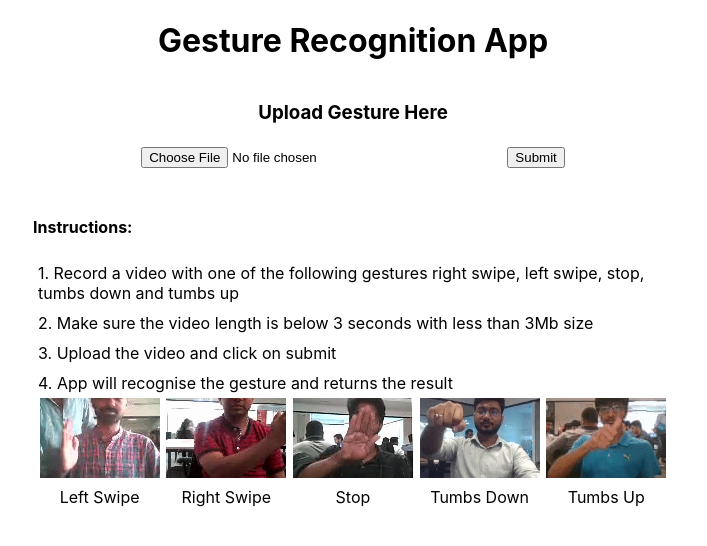
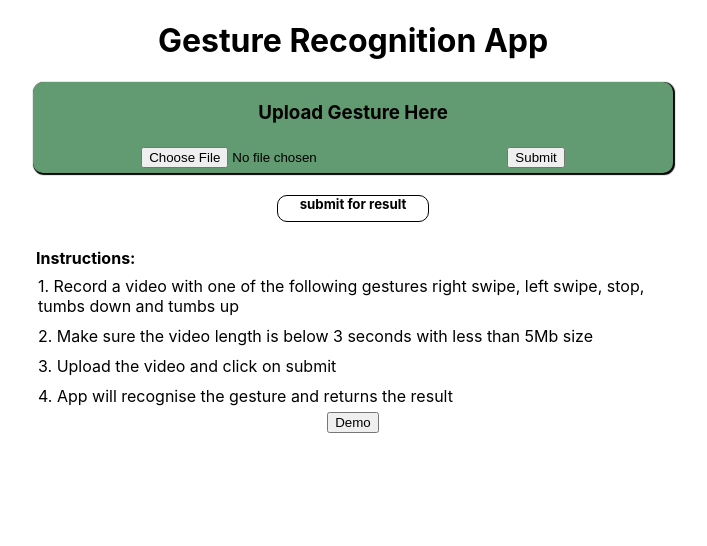
Before and after one commit to SPramod12/gesture-recognition, a React (Create React App) app: page / in a window 1280 px wide. Shown: the top 546 px of the page, without its empty margins (287-994 px from the left). Built offline with nearby package versions, Linux system fonts and the light colour scheme; the HTML template or start-up script is replaced by a standard one.

Commit message:
added css and gif demo

```diff
--- a/src/components/MainPage/MainPage.css
+++ b/src/components/MainPage/MainPage.css
@@ -9,7 +9,21 @@
     text-align: left;
 }
 
+.result{
+    border: 1px solid black;
+    min-height: 25px;
+    border-radius: 10px;
+    width:150px;
+    margin-left: auto;
+    margin-right: auto;
+}
+
 .upload{
+    background-color: #629A71;
+    border-radius: 10px;
+    max-width: 50vw;
+    min-width: 280px;
+    box-shadow: 1px 1px 1px 1px black;
     margin-left: auto;
     margin-right: auto;
     display: flex;
@@ -37,6 +51,7 @@ p{
 }
 
 .demogifs{
+    margin-top: 25px;
     margin-left: auto;
     margin-right: auto;
     width: auto;
--- a/src/components/MainPage/MainPage.js
+++ b/src/components/MainPage/MainPage.js
@@ -8,12 +8,13 @@ import tumbs_up from '../../gifs/tumbs_up.gif'
 
 function MainPage() {
     const [selectedFile, setSelectedFile] = useState(null)
-    const [prediction, setPrediction] = useState('')
+    const [prediction, setPrediction] = useState('submit for result')
+    const [dropDown, setDropDown] = useState(false)
 
     const inputRef = useRef(null);
 
     const predict_api = (e)=>{
-        setPrediction('')
+        setPrediction('Loading...')
         e.preventDefault()
         const formData = new FormData();
         formData.append('video', selectedFile);
@@ -48,14 +49,14 @@ function MainPage() {
                     </div>
                 </form>
             </div>
-            <h5>{prediction}</h5>
+            <h5 className='result'>{prediction}</h5>
             <div className='instruct'>
-                <h4 style={{textAlign:'left'}}>Instructions:</h4>
+                <h4 style={{margin:'3px'}}>Instructions:</h4>
                 <p>
                     1. Record a video with one of the following gestures right swipe, left swipe, stop, tumbs down and tumbs up
                 </p>
                 <p>
-                    2. Make sure the video length is below 3 seconds with less than 3Mb size
+                    2. Make sure the video length is below 3 seconds with less than 5Mb size
                 </p>
                 <p>
                     3. Upload the video and click on submit
@@ -64,7 +65,9 @@ function MainPage() {
                     4. App will recognise the gesture and returns the result
                 </p>
             </div>
-            <div className='demogifs'>
+            <button onClick={()=>setDropDown(!dropDown)}>Demo</button>
+            {
+            dropDown && <div className='demogifs'>
                 <div>
                     <img src={leftswipe} alt='Left Swipe'/>
                     <p>Left Swipe</p>
@@ -86,6 +89,7 @@ function MainPage() {
                     <p>Tumbs Up</p>
                 </div>
             </div>
+            }
         </>
     )
 }
```
